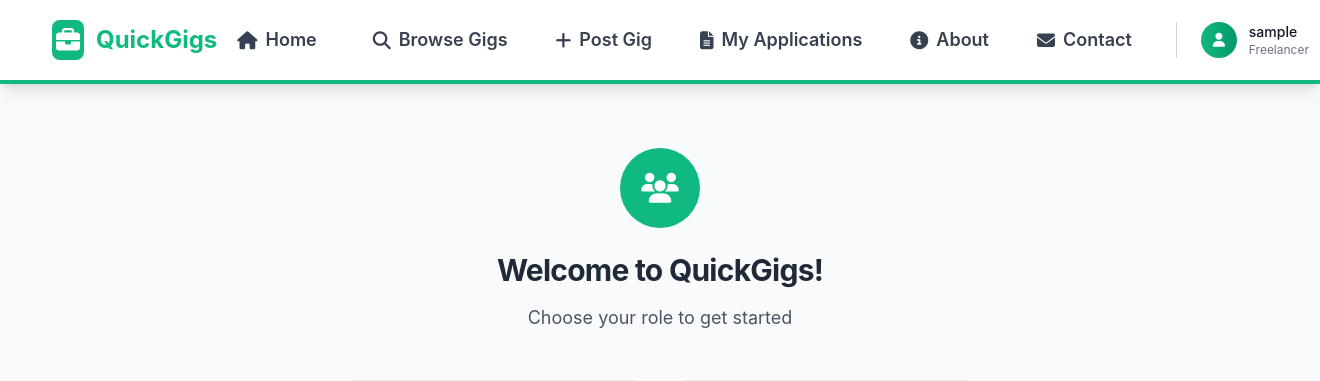
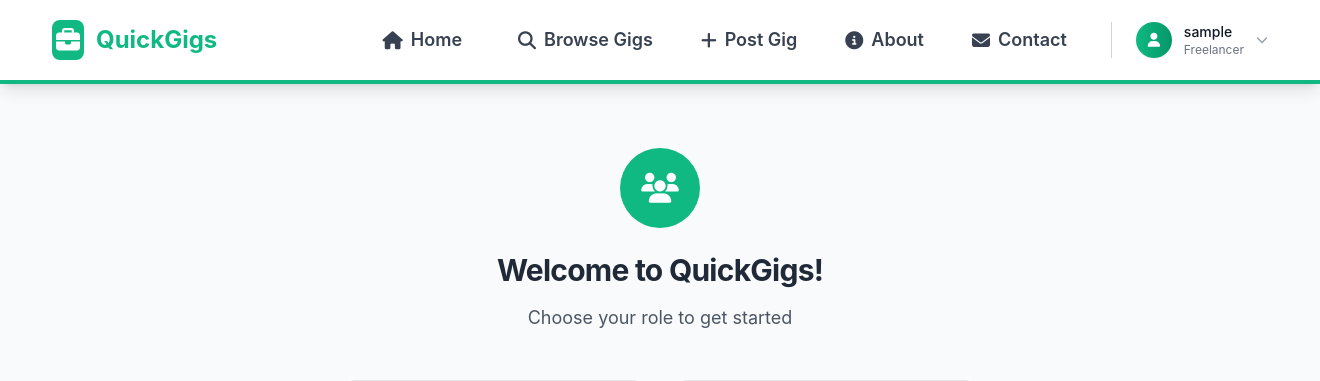
Before and after one commit to aransys/quickgigs-django, a Django app: page /accounts/choose-role/ in a window 1320 px wide. Shown: the top 381 px of the page. Run offline with Django 4.2, Linux system fonts and the light colour scheme; the visitor is signed in with stand-in values (Sample User, id 1); parts of the project's set-up code (start-up, migrations or seed data) failed here and were passed over; some libraries are stand-ins or nearby versions.

Commit message:
Update navigation links in base template: Removed redundant 'My Applications' link from the main navigation and added a 'View Profile' link for authenticated users. Enhanced mobile menu functionality by ensuring links close the menu upon selection, improving user experience and accessibility.

```diff
--- a/gigs/templates/gigs/base.html
+++ b/gigs/templates/gigs/base.html
@@ -81,12 +81,6 @@
                 class="nav-link-improved text-sm md:text-sm lg:text-base xl:text-lg px-2 md:px-3 lg:px-4 xl:px-5 py-1 whitespace-nowrap{% if request.path == '/gigs/post/' %} nav-link-active{% endif %}"
               >
                 <i class="fas fa-plus mr-2"></i>Post Gig
-              </a>
-              <a
-                href="{% url 'gigs:my_applications' %}"
-                class="nav-link-improved text-sm md:text-sm lg:text-base xl:text-lg px-2 md:px-3 lg:px-4 xl:px-5 py-1 whitespace-nowrap{% if request.path == '/gigs/my-applications/' %} nav-link-active{% endif %}"
-              >
-                <i class="fas fa-file-alt mr-2"></i>My Applications
               </a>
               {% endif %}
               <a
@@ -277,13 +271,6 @@
             >
               <i class="fas fa-plus mr-2"></i>Post Gig
             </a>
-            <a
-              href="{% url 'gigs:my_applications' %}"
-              class="nav-link-improved{% if request.path == '/gigs/my-applications/' %} nav-link-active{% endif %}"
-              onclick="closeMobileMenu()"
-            >
-              <i class="fas fa-file-alt mr-2"></i>My Applications
-            </a>
             {% endif %}
             <a
               href="{% url 'core:about' %}"
@@ -300,6 +287,21 @@
               <i class="fas fa-envelope mr-2"></i>Contact
             </a>
             {% if user.is_authenticated %}
+            <div class="border-t border-gray-200 my-4"></div>
+            <a
+              href="{% url 'accounts:profile' %}"
+              class="nav-link-improved"
+              onclick="closeMobileMenu()"
+            >
+              <i class="fas fa-user mr-2"></i>View Profile
+            </a>
+            <a
+              href="{% url 'gigs:my_applications' %}"
+              class="nav-link-improved"
+              onclick="closeMobileMenu()"
+            >
+              <i class="fas fa-file-alt mr-2"></i>My Applications
+            </a>
             <div class="border-t border-gray-200 my-4"></div>
             <a
               href="{% url 'accounts:logout' %}"
```
